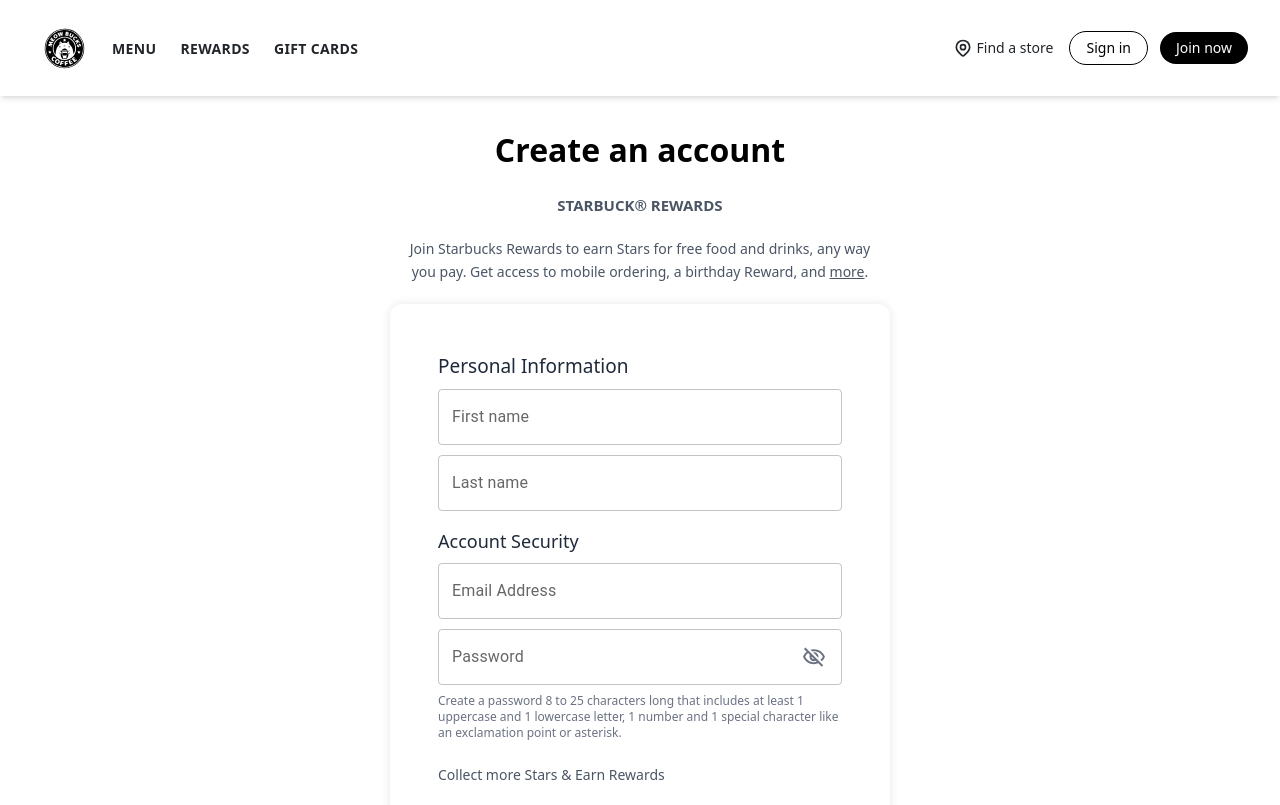
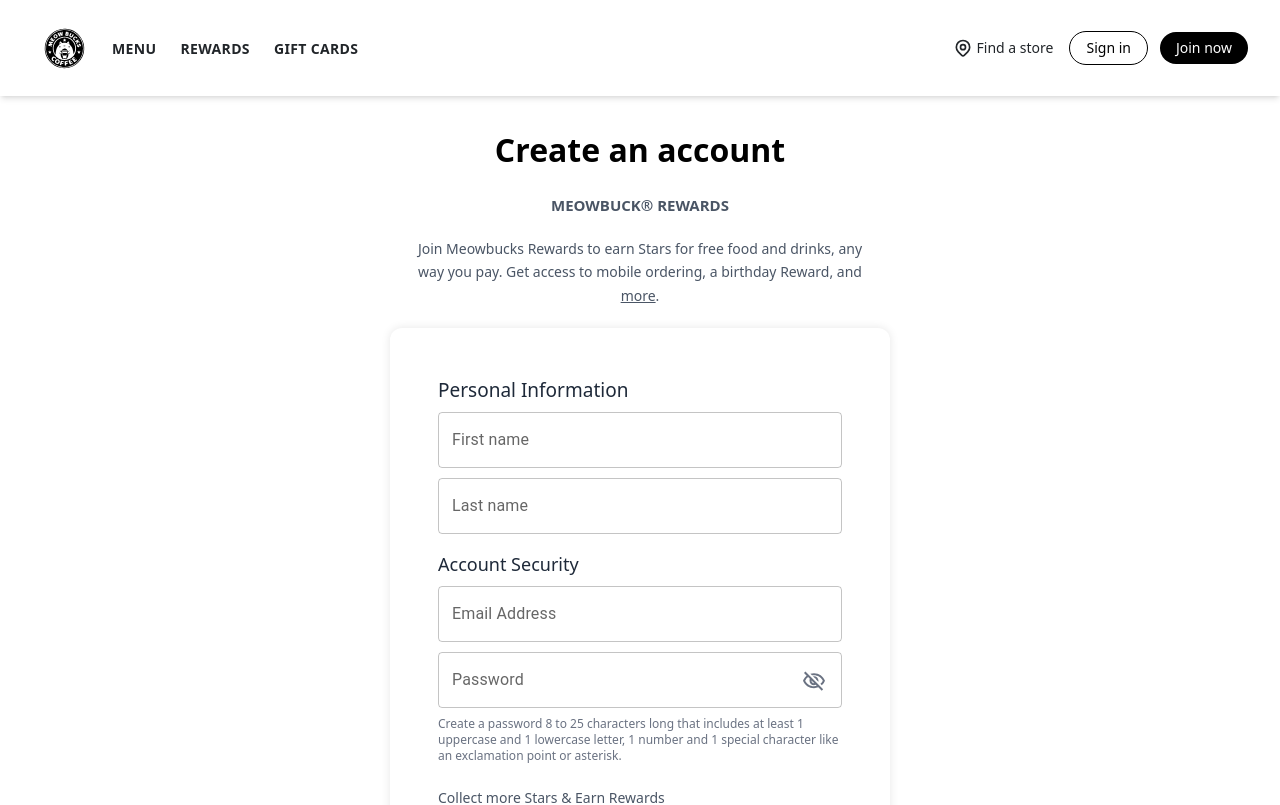
Before and after one commit to teebow1e/20242.IT4403E, a React (Vite) app: page /account/create in a window 1280 px wide. Shown: the top 805 px of the page. Built offline with nearby package versions, Linux system fonts and the light colour scheme; no server answers.

Commit message:
Fix naming

```diff
--- a/src/forms/SignupForm.jsx
+++ b/src/forms/SignupForm.jsx
@@ -171,7 +171,7 @@
                 Collect more Stars & Earn Rewards
               </h4>
               <span className='text-[rgba(0,0,0,0.87)] font-semibold text-[14px] sm:text-base'>
-                Email is a great way to know about offers and what&apos;s new from Starbucks.
+                Email is a great way to know about offers and what&apos;s new from Meowbucks.
               </span>
               <FormSubmit name='Create account' type='submit'>Sign up</FormSubmit>
             </form>
--- a/src/screens/LoginScreen.jsx
+++ b/src/screens/LoginScreen.jsx
@@ -117,7 +117,7 @@
                     </form>
                 </div>
                 <div className='grid place-items-center text-center p-5 px-10 text-[#00653e] max-w-[50%] lg:max-w-[70%] md:max-w-[90%]'>
-                    <h4 className="text-xs font-normal mb-3">JOIN STARBUCK® REWARDS</h4>
+                    <h4 className="text-xs font-normal mb-3">JOIN MEOWBUCK® REWARDS</h4>
                     <p className="text-xs text-black mb-3 leading-relaxed">As a member, start earning free food and drinks, unlock our best offers and celebrate your birthday with a treat from us. Best of all, it's free to join.</p>          </div>
                 <div className='w-full flex justify-center items-center mb-8 mx-auto max-w-[300px]'>
                     <Link to="/account/create" className="inline-block bg-transparent border border-solid rounded-full no-underline text-[#00653e] font-semibold text-sm py-1 px-4 leading-relaxed hover:bg-[rgba(0,86,62,0.06)]">Join now</Link>
--- a/src/screens/SignupScreen.jsx
+++ b/src/screens/SignupScreen.jsx
@@ -178,9 +178,9 @@
 
       <div className="flex-1 w-full grid place-items-center px-4">
         <div className="grid place-items-center text-center p-5 max-w-[50%] text-gray-600">
-          <h4 className="text-[15px] font-bold mb-5">STARBUCK® REWARDS</h4>
+          <h4 className="text-[15px] font-bold mb-5">MEOWBUCK® REWARDS</h4>
           <p className="text-[14px] max-w-[80%] leading-[1.7]">
-            Join Starbucks Rewards to earn Stars for free food and drinks, any
+            Join Meowbucks Rewards to earn Stars for free food and drinks, any
             way you pay. Get access to mobile ordering, a birthday Reward, and{' '}
             <Link
               to="https://www.starbucks.com/rewards"
```
